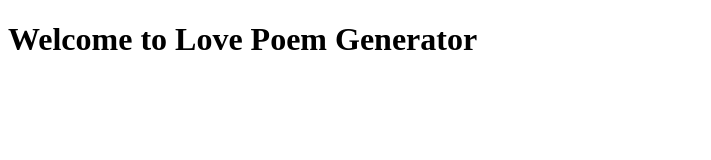
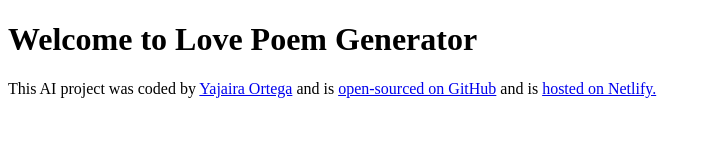
Before and after one commit to yortega216/love-poem-generator, a plain HTML site: page index.html in a window 1280 px wide. Shown: the whole page, without its empty margins (0-711 px from the left). Drawn offline with Linux system fonts and the light colour scheme.

Commit message:
Added the footer

```diff
--- a/index.html
+++ b/index.html
@@ -8,6 +8,15 @@
 </head>
 <body>
     <h1>Welcome to Love Poem Generator</h1>
+    <footer>
+        This AI project was coded by
+        <a href="https://github.com/yortega216" target="_blank">Yajaira Ortega</a> and is
+        <a href="https://github.com/yortega216/love-poem-generator" target="_blank" >
+            open-sourced on GitHub</a>
+            and is
+        <a href="https://amor-poem-generator.netlify.app/" target="_blank">hosted on Netlify.
+        </a>
+    </footer>
     <script src="src/index.js"></script>
 </body>
 </html>
```
